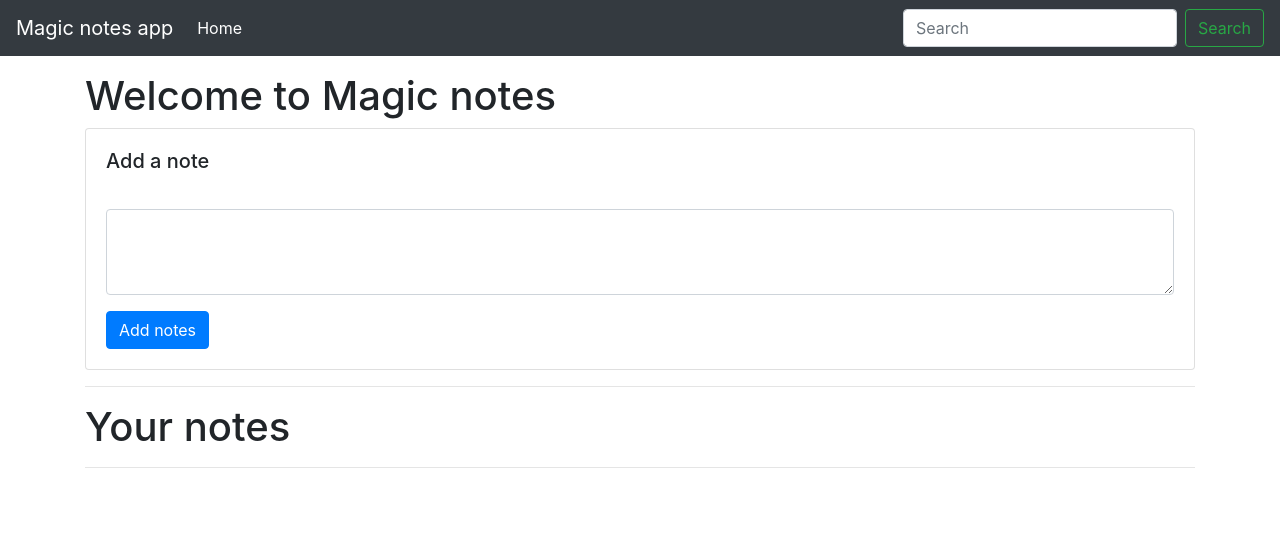
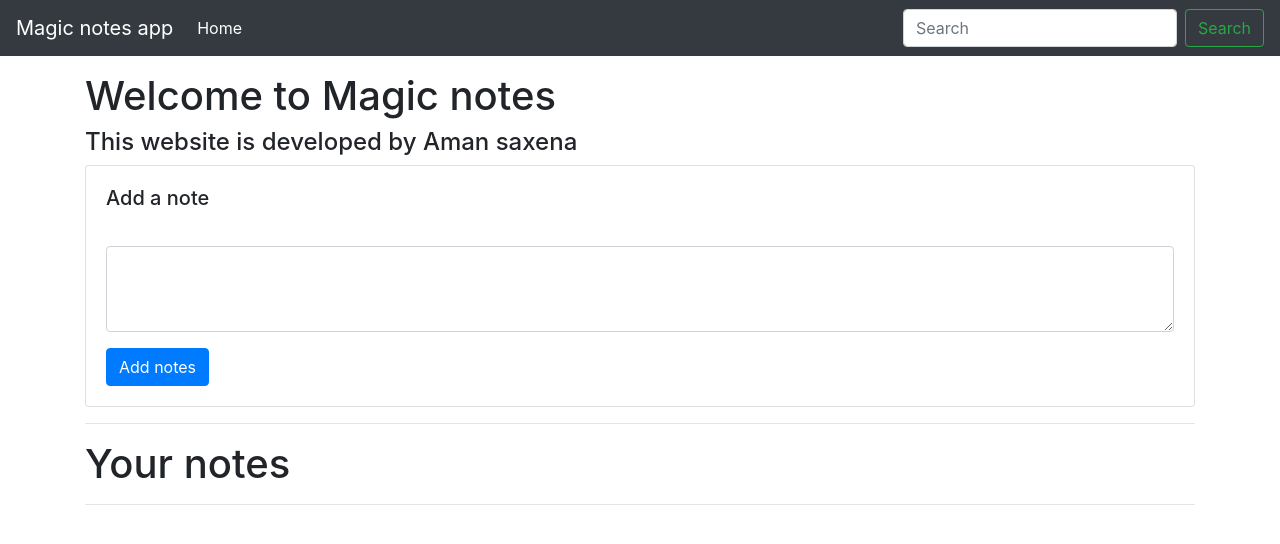
Before and after one commit to Aman16-ai/Aman16-ai.github.io, a plain HTML site: page index.html in a window 1280 px wide. Drawn offline with nearby package versions, Linux system fonts and the light colour scheme.

Commit message:
change in index file

```diff
--- a/index.html
+++ b/index.html
@@ -1,5 +1,6 @@
 <!DOCTYPE html>
 <html lang="en">
+
 
 <head>
     <meta charset="UTF-8">
@@ -35,6 +36,7 @@
 
     <div class="container my-3">
         <h1>Welcome to Magic notes</h1>
+        <h4>This website is developed by Aman saxena</h4>
         <div class="card">
             <div class="card-body">
                 <h5 class="card-title">Add a note</h5>
```
